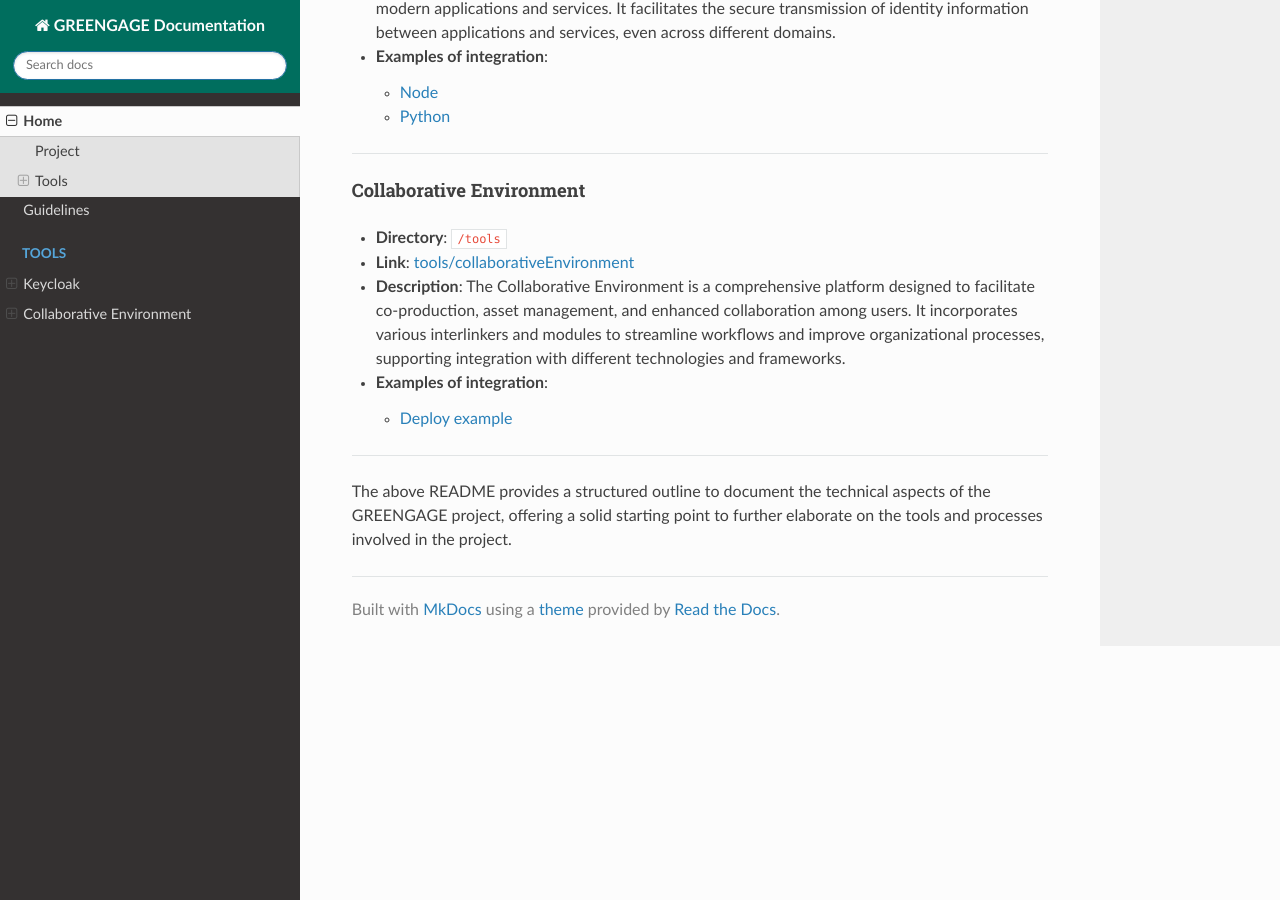
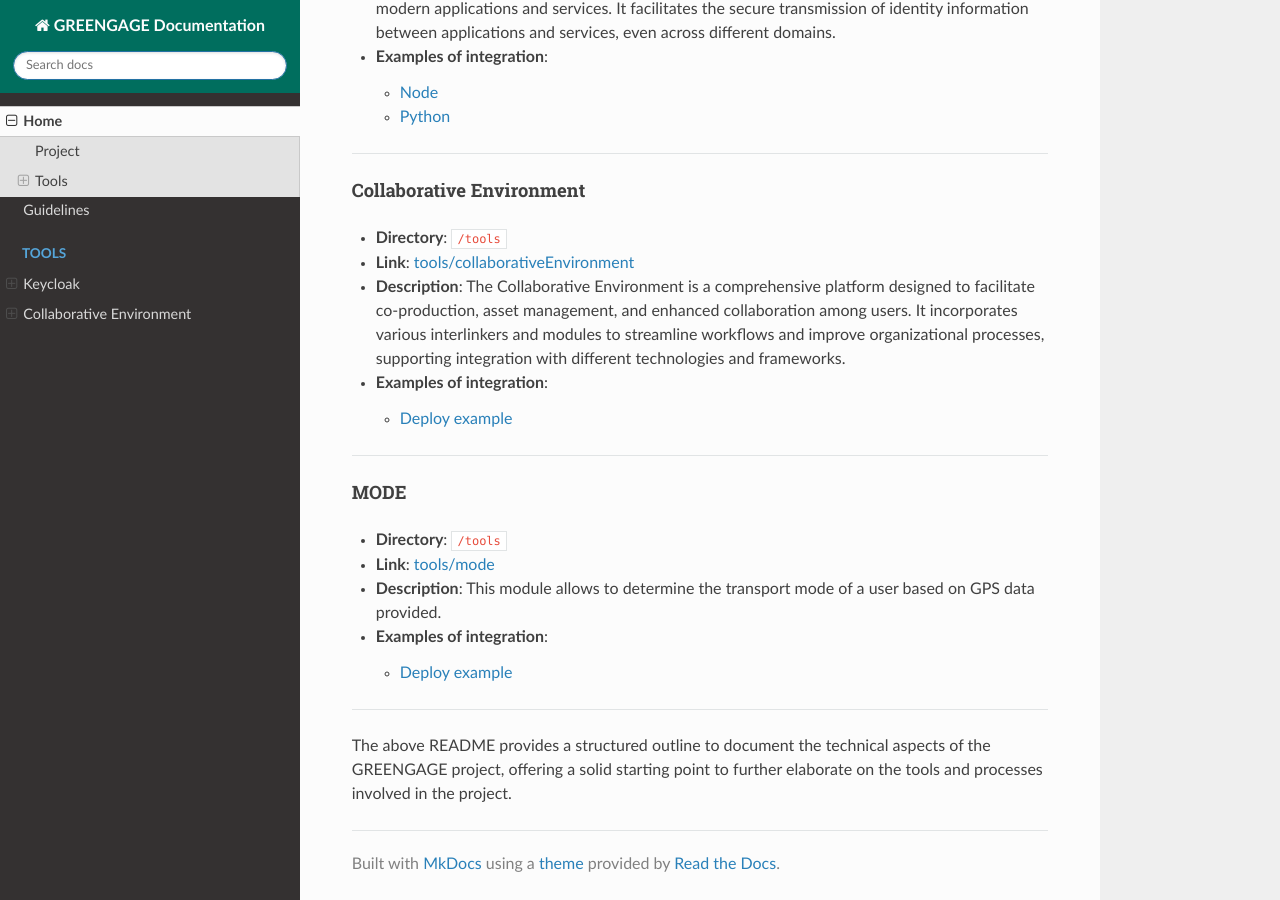
Before and after one commit to Greengage-project/Documentation, an MkDocs documentation site: the page built from docs/index.md, in a window 1280 px wide and 900 px high, scrolled down 793 px. Built offline with MkDocs 1.6.1, drawn with Linux system fonts in a browser that asks for light colours; nearby versions of some CDN libraries.

Commit message:
Update index.md
Integrated MODE although missing descriptions, it is empty

```diff
--- a/docs/index.md
+++ b/docs/index.md
@@ -31,4 +31,15 @@
 
 ---
 
+#### MODE
+
+- **Directory**: `/tools`
+- **Link**: [tools/mode](tools/mode)
+- **Description**: This module allows to determine the transport mode of a user based on GPS data provided.
+
+  - **Examples of integration**:
+    - [Deploy example](/tools/mode/examples)
+
+---
+
 The above README provides a structured outline to document the technical aspects of the GREENGAGE project, offering a solid starting point to further elaborate on the tools and processes involved in the project.
```
